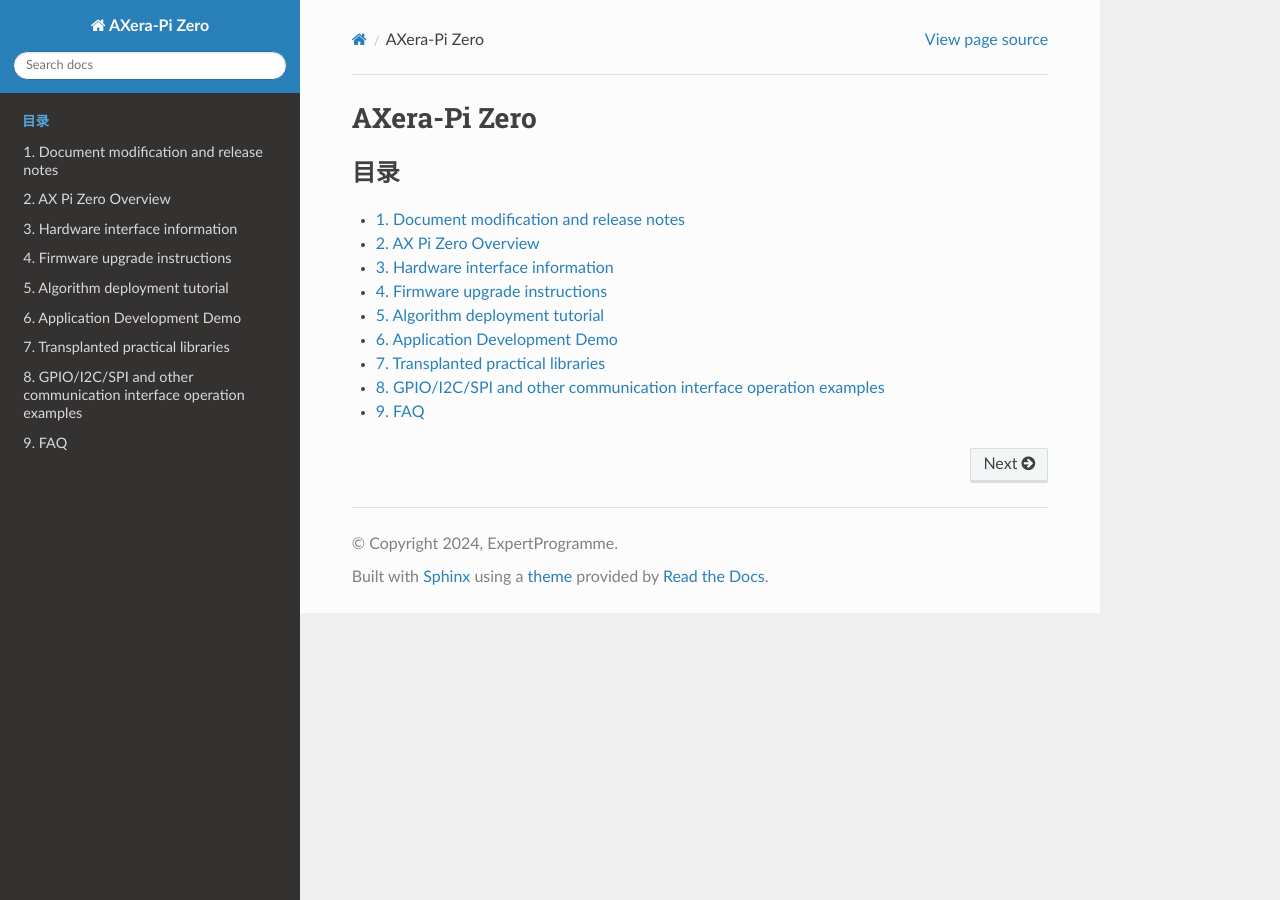
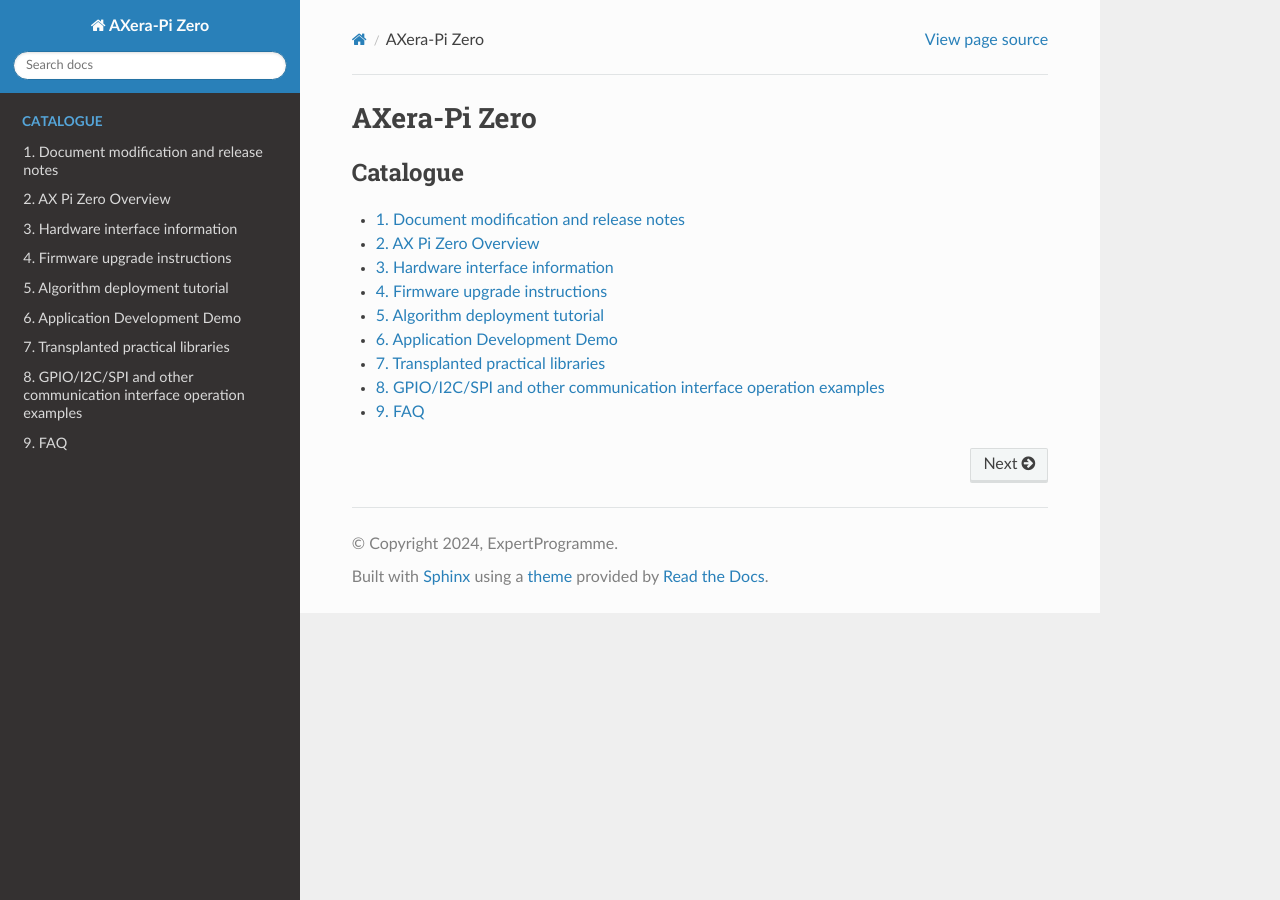
Before and after one commit to AXERA-TECH/axera-pi-zero-docs-en, a Sphinx documentation site: the page built from source/index.rst, in a window 1280 px wide. Built offline with Sphinx 7.4.7 and the Read the Docs theme 2.0.0, drawn with Linux system fonts in a browser that asks for light colours.

Commit message:
update Catalogue

```diff
--- a/source/index.rst
+++ b/source/index.rst
@@ -9,7 +9,7 @@
 .. toctree::
   :maxdepth: 1
   :numbered:
-  :caption: 目录
+  :caption: Catalogue
   :name: 123
 
   doc_update_info.md
```
